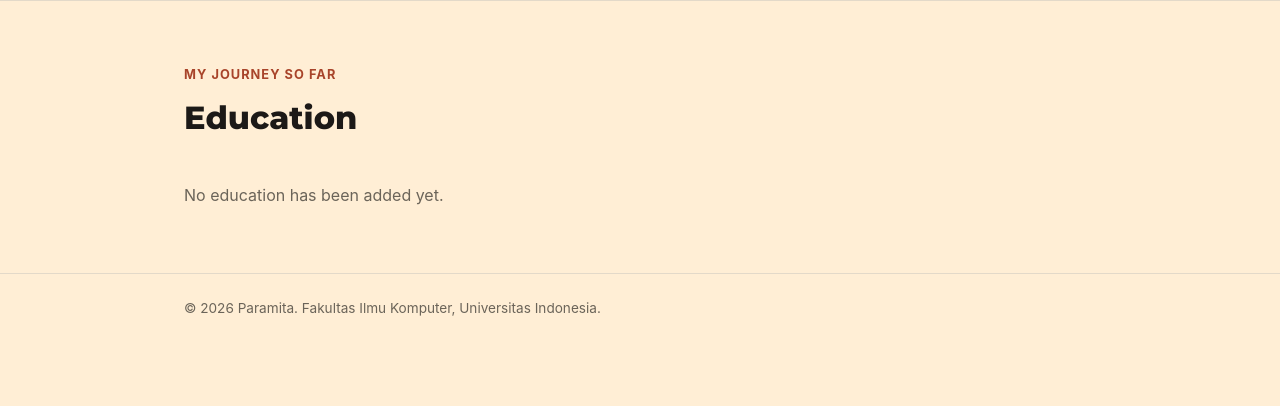
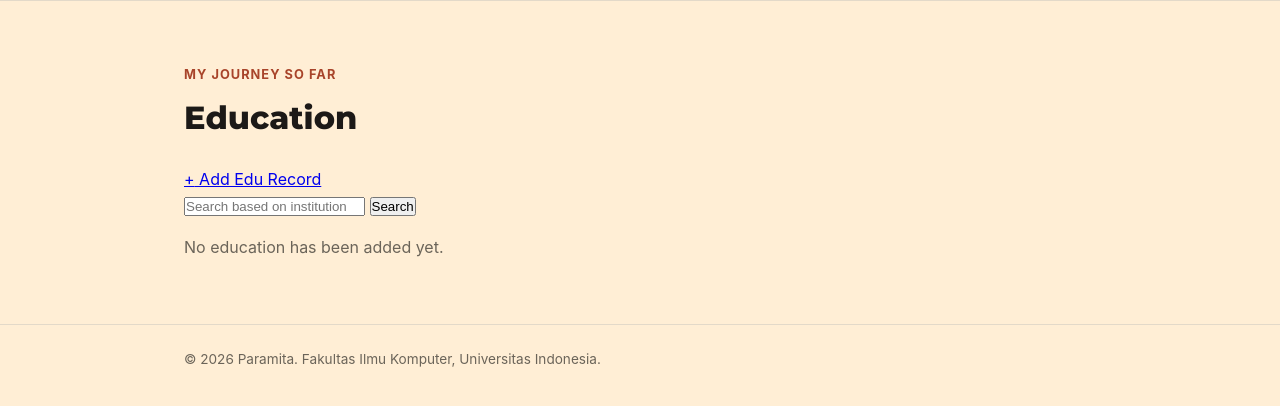
Before and after one commit to paramitasan/myportofolio, a Django app: page /education/ in a window 1280 px wide. Shown: the part 74-480 px from the top of the page. Run offline with Django 5.2, Linux system fonts and the light colour scheme; data that the repository does not hold is empty.

Commit message:
Update education page - add and delete functionality

```diff
--- a/templates/education.html
+++ b/templates/education.html
@@ -1,32 +1,33 @@
-<!DOCTYPE html>
-<html lang="en">
-<head>
-    <meta charset="UTF-8">
-    <meta name="viewport" content="width=device-width, initial-scale=1.0">
+{% extends "base.html" %}
+{% block meta %}
     <title>Education - {{ name }}</title>
-    <link rel="preconnect" href="https://fonts.googleapis.com">
-    <link rel="preconnect" href="https://fonts.gstatic.com" crossorigin>
-    <link href="https://fonts.googleapis.com/css2?family=Space+Grotesk:wght@500;700&display=swap" rel="stylesheet">
-    <link href="https://fonts.googleapis.com/css2?family=Montserrat:wght@800&display=swap" rel="stylesheet">
-    <link rel="stylesheet" href="/static/css/style.css">
-</head>
-<body>
-    <header class="site-header">
-        <div class="container">
-            <a href="#profile" class="brand">{{ name }}</a>
-            <nav>
-                <a href="{% url 'main:show_main' %}">Profile</a>
-                <a href="{% url 'main:show_education' %}">Education</a>
-                <a href="{% url 'main:show_experience' %}">Experience</a>
-            </nav>
-        </div>
-    </header>
+{% endblock meta %}
 
+{% block content %}
     <main>
         <section class="education-section" id="education">
             <div class="container">
                 <p class="section-kicker">My journey so far</p>
-                <h1>Education</h1>
+                <div class="education-header">
+                    <h1>Education</h1>
+                    <a href="{% url 'main:create_education' %}"
+                       class="button education-add-button">
+                            <span aria-hidden="true">+</span>
+                        Add Edu Record
+                    </a>
+                </div>
+
+                <form method="get"
+                      action="{% url 'main:show_education' %}"
+                      class="education-search">
+                    <input type="search"
+                           name="institution_name"
+                           value="{{ institution_name_query }}"
+                           placeholder="Search based on institution name"
+                           class="education-search__input"
+                           aria-label="Institution-name-based search">
+                    <button type="submit" class="button">Search</button>
+                </form>
 
                 <div class="education-grid">
                     {% for edu in education_list %}
@@ -43,21 +44,25 @@
                             <p class="education-description">
                                 {{ edu.description }}
                             </p>
+                            <div class="education-card-actions">
+                                <div class="education-actions">
+                                    {% include "education_delete_modal.html" with education=edu %}
+                                </div>
+                            </div>
                         </article>
                     {% empty %}
-                        <p class="empty-state">
-                            No education has been added yet.
-                        </p>
+                        {% if institution_name_query %}
+                            <p class="empty-state">
+                                There is no education history from that institution.
+                            </p>
+                        {% else %}
+                            <p class="empty-state">
+                                No education has been added yet.
+                            </p>
+                        {% endif %}
                     {% endfor %}
                 </div>
             </div>
         </section>
     </main>
-
-    <footer class="site-footer">
-        <div class="container">
-            <p>&copy; 2026 {{ name }}. Fakultas Ilmu Komputer, Universitas Indonesia.</p>
-        </div>
-    </footer>
-</body>
-</html>
+{% endblock content %}
```
